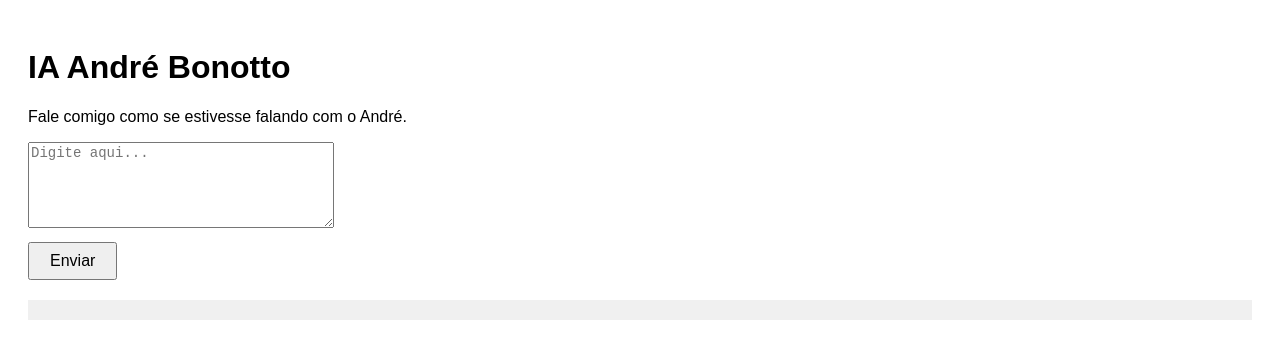
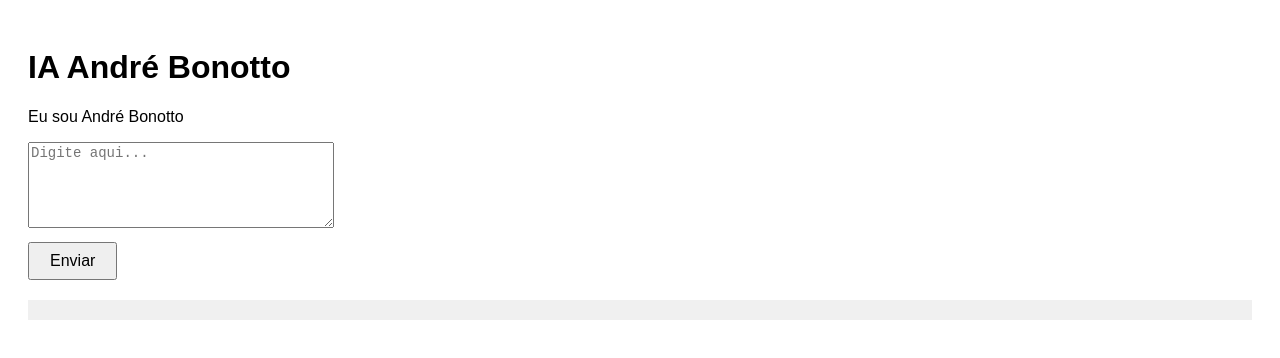
Before and after one commit to alexandreribeiro11967885939-svg/aeon-primitivo, a website: page public/index.html in a window 1280 px wide. Drawn offline with Linux system fonts and the light colour scheme.

Commit message:
Update index.html

```diff
--- a/public/index.html
+++ b/public/index.html
@@ -2,7 +2,7 @@
 <html>
 <head>
   <meta charset="utf-8">
-  <title>IA André Bonotto</title>
+  <title>André Bonotto</title>
   <style>
     body {
       font-family: Arial;
@@ -31,7 +31,7 @@
 <body>
 
 <h1>IA André Bonotto</h1>
-<p>Fale comigo como se estivesse falando com o André.</p>
+<p>Eu sou André Bonotto </p>
 
 <textarea id="prompt" placeholder="Digite aqui..."></textarea><br>
 <button onclick="send()">Enviar</button>
```
